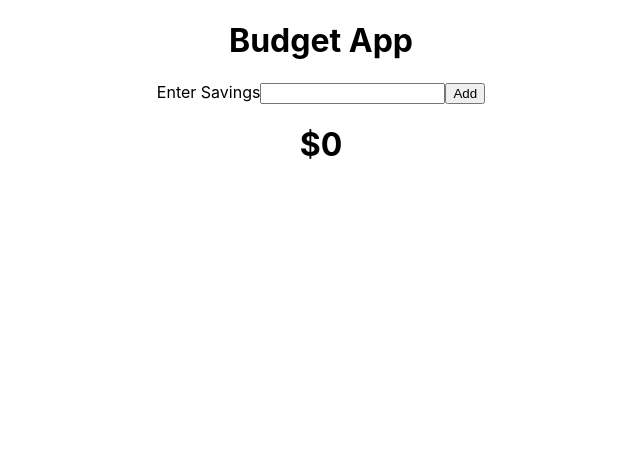
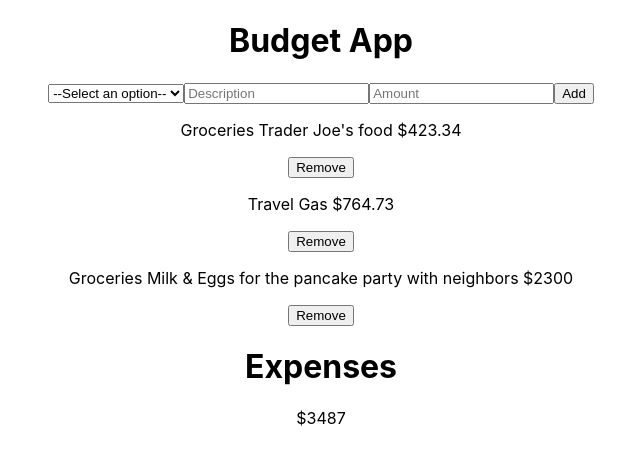
Before and after one commit to matthew-k-yee/BudgetTracker, a React (Create React App) app in the folder client/: page / in a window 1280 px wide. Shown: the top 462 px of the page, without its empty margins (319-959 px from the left). Built offline with nearby package versions, Linux system fonts and the light colour scheme.

Commit message:
show expenses

```diff
--- a/client/src/components/Balance.js
+++ b/client/src/components/Balance.js
@@ -5,6 +5,7 @@ const Balance = props => {
   console.log(list)
     return (
       <div>
+        <h1>Budget</h1>
         <h1>${list.reduce((a,c) => a +c,0)}</h1>
       </div>
     )
--- a/client/src/components/Budget.js
+++ b/client/src/components/Budget.js
@@ -2,6 +2,7 @@ import React, { Component } from 'react'
 import BudgetGrid from './BudgetGrid'
 import InputExpense from './InputExpense'
 import Balance from './Balance'
+import Expenses from './Expenses'
 import {defaultTransactions, defaultBudget} from '../modules/default'
 import InputBudget from './InputBudget';
 
@@ -89,12 +90,12 @@ class Budget extends Component {
     console.log(this.state.budgetList)
     return (
       <div>
-        <InputBudget
+        {/* <InputBudget
           handleSavingsChange={this.handleSavingsChange}
           handleSavingsSubmit={this.handleSavingsSubmit}
           budget={this.state.budget.income}
-          />
-        {/* <InputExpense
+          /> */}
+        <InputExpense
           handleChange={this.handleChange}
           handleSubmit={this.handleSubmit}
           categories={this.state.expenses.categories}
@@ -105,8 +106,9 @@ class Budget extends Component {
           expenseList={this.state.expenseList}
           handleUpdate={this.handleUpdate}
           handleDelete={this.handleDelete}
-        /> */}
-        <Balance budgetList={this.state.budgetList}/>
+        />
+        <Expenses amount={this.state.expenseList}/>
+        {/* <Balance budgetList={this.state.budgetList}/> */}
       </div>
     )
   }
--- /dev/null
+++ b/client/src/components/Expenses.js
@@ -0,0 +1,14 @@
+import React from 'react'
+
+const Expenses = props => {
+  const amount = props.amount.map( expense => parseInt(expense.amount))
+  console.log(amount)
+  return (
+    <div>
+      <h1>Expenses</h1>
+      <p>${amount.reduce((a,c) => a + c, 0)}</p>
+    </div>
+  )
+}
+
+export default Expenses
```
